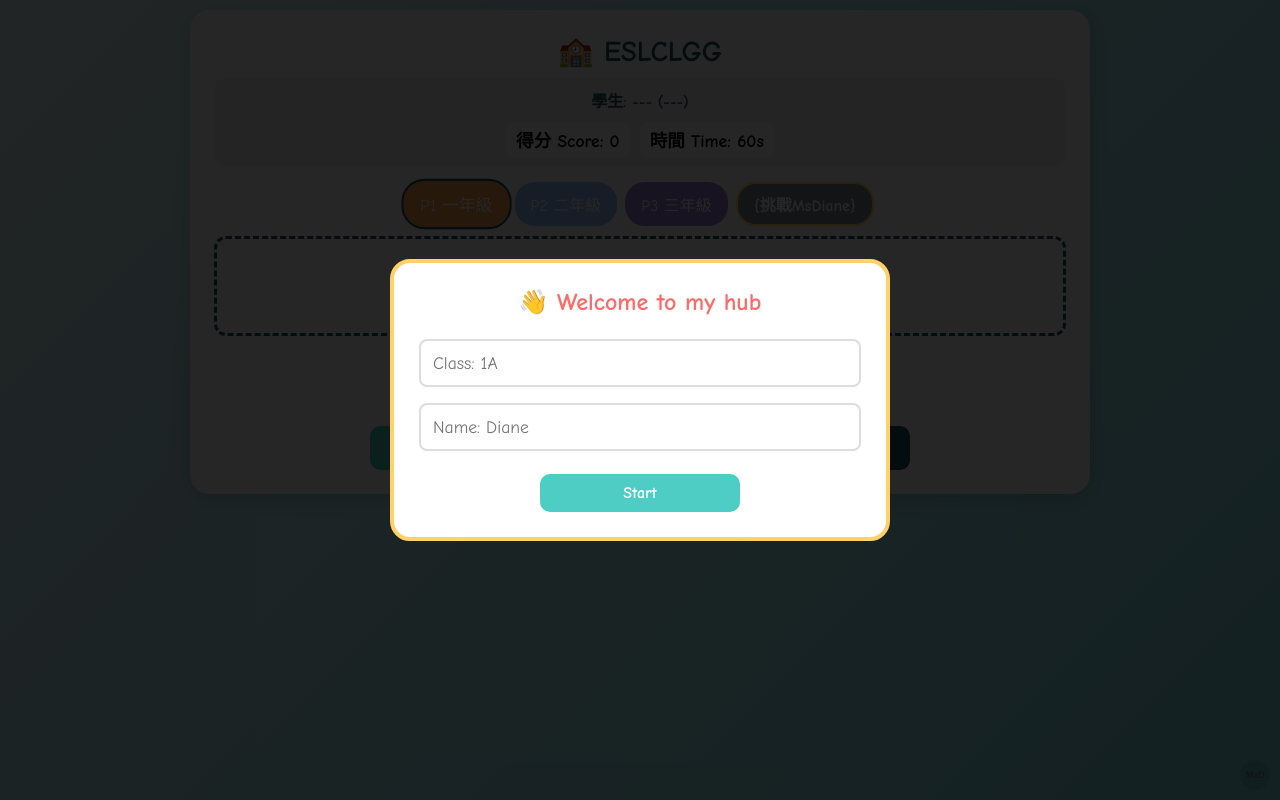
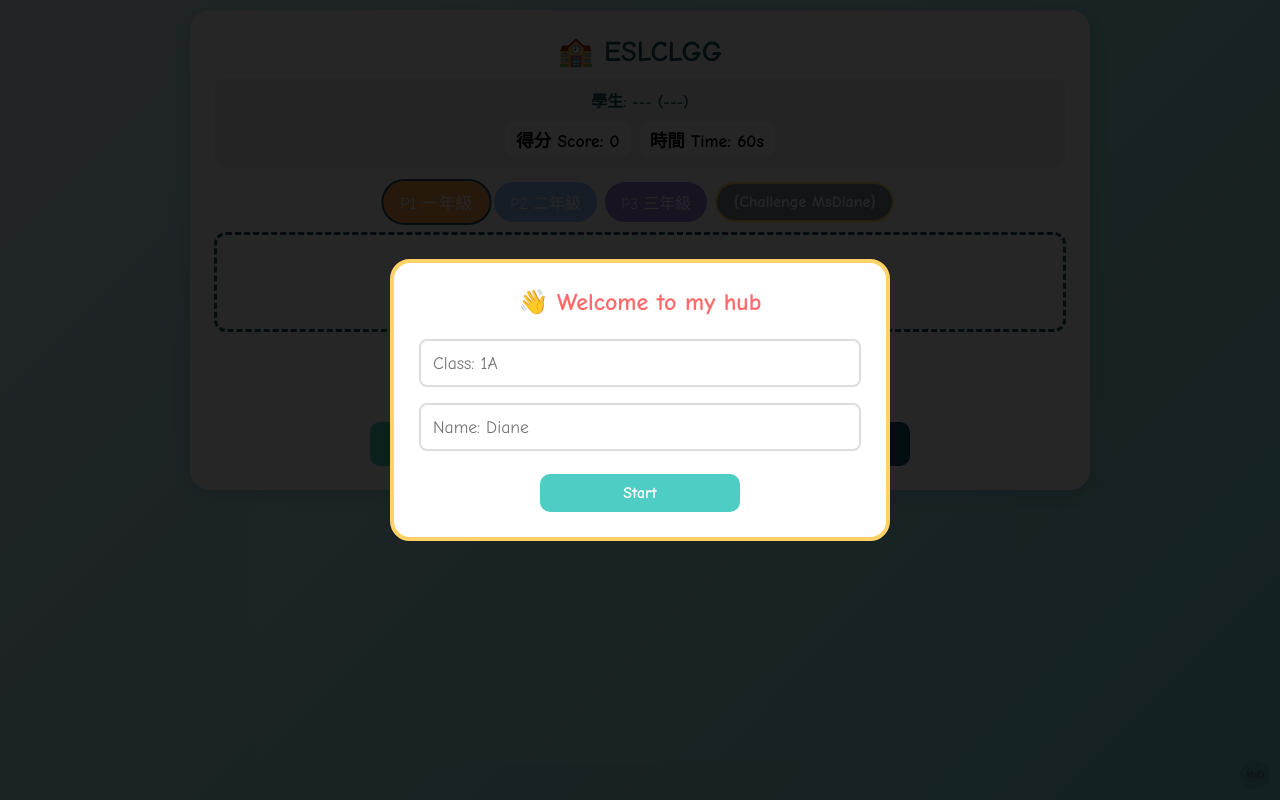
Before and after one commit to msdianehub/typing, a plain HTML site: page index.html in a window 1280 px wide. Drawn offline with Linux system fonts and the light colour scheme; no server answers.

Commit message:
Update index.html

```diff
--- a/index.html
+++ b/index.html
@@ -173,7 +173,7 @@
             <button class="grade-btn p1 active" onclick="game.setGrade('P1')">P1 一年級</button>
             <button class="grade-btn p2" onclick="game.setGrade('P2')">P2 二年級</button>
             <button class="grade-btn p3" onclick="game.setGrade('P3')">P3 三年級</button>
-            <button class="grade-btn challenge" onclick="game.setGrade('Challenge')">{挑戰MsDiane}</button>
+            <button class="grade-btn challenge" onclick="game.setGrade('Challenge')">{Challenge MsDiane}</button>
         </div>
 
         <div class="target-box" id="target-display">準備好了嗎？</div>
```
